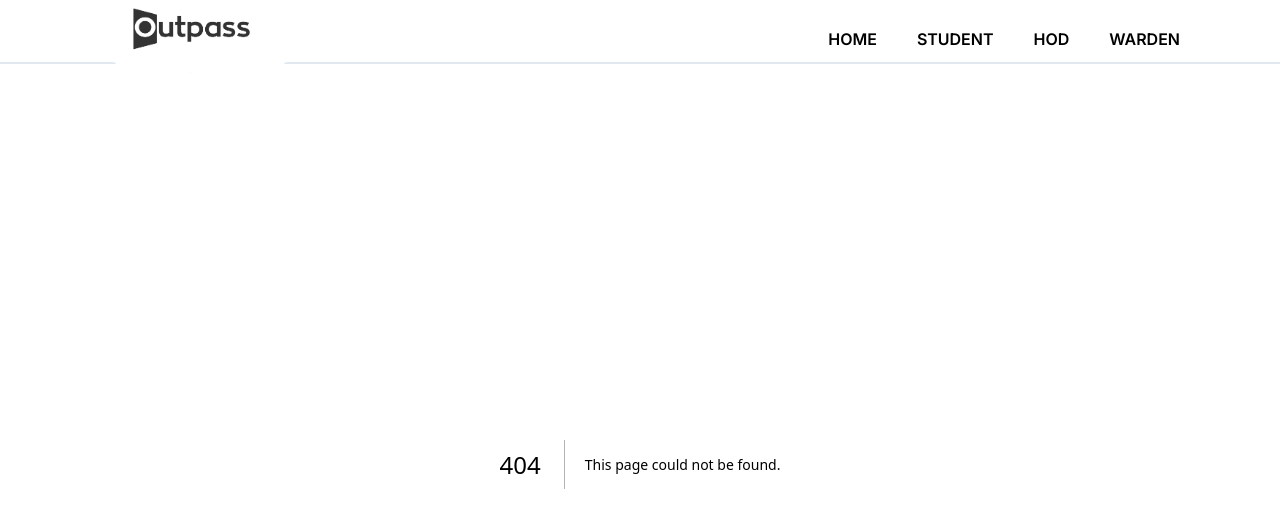
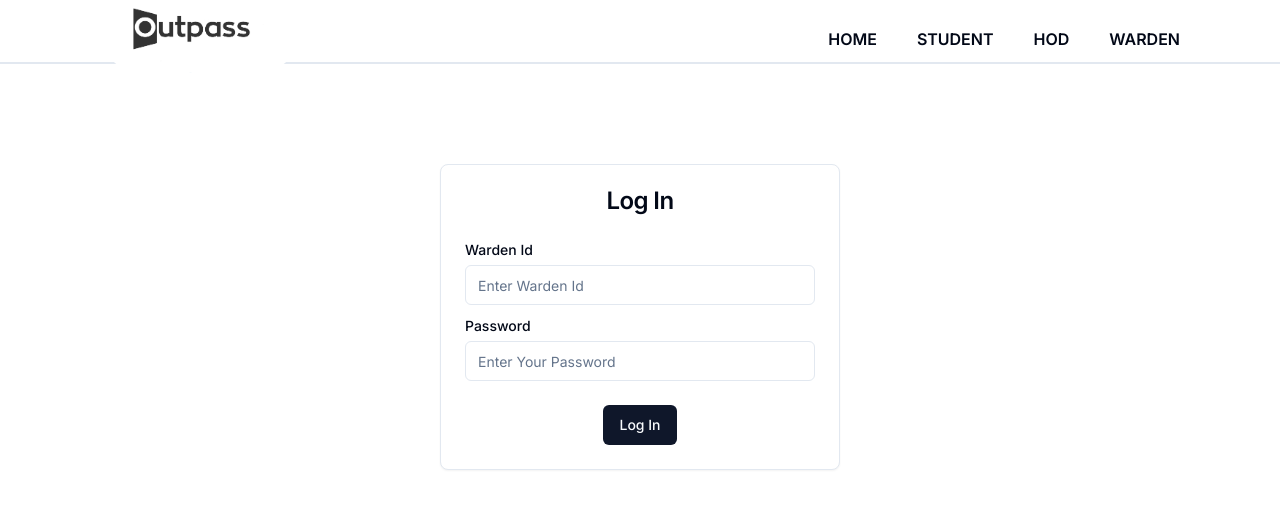
Before and after one commit to Mankaran07/Outpass-Frontend, a Next.js app: page /warden in a window 1280 px wide. Before the commit this address had no page. Shown: the top 528 px of the page. Built offline with nearby package versions, Linux system fonts and the light colour scheme.

Commit message:
Added Warden Login Page

```diff
--- a/src/app/student/page.jsx
+++ b/src/app/student/page.jsx
@@ -3,7 +3,6 @@ import { Button } from "@/components/ui/button";
 import {
   Card,
   CardContent,
-  CardDescription,
   CardFooter,
   CardHeader,
   CardTitle,
--- /dev/null
+++ b/src/app/warden/page.jsx
@@ -0,0 +1,41 @@
+import React from "react";
+import {
+  Card,
+  CardContent,
+  CardFooter,
+  CardHeader,
+  CardTitle,
+} from "@/components/ui/card";
+import { Button } from "@/components/ui/button";
+import { Input } from "@/components/ui/input";
+import { Label } from "@/components/ui/label";
+const page = () => {
+  return (
+    <div className="flex justify-center items-center my-[100px]">
+      <Card className="w-[400px]">
+        <CardHeader>
+          <CardTitle className="text-center">Log In</CardTitle>
+        </CardHeader>
+        <CardContent className="space-y-2">
+          <div className="space-y-1">
+            <Label htmlFor="warden_id">Warden Id</Label>
+            <Input id="warden_id" placeholder="Enter Warden Id" />
+          </div>
+          <div className="space-y-1">
+            <Label htmlFor="password">Password</Label>
+            <Input
+              id="password"
+              type="password"
+              placeholder="Enter Your Password"
+            />
+          </div>
+        </CardContent>
+        <CardFooter>
+          <Button className="mx-auto">Log In</Button>
+        </CardFooter>
+      </Card>
+    </div>
+  );
+};
+
+export default page;
```
